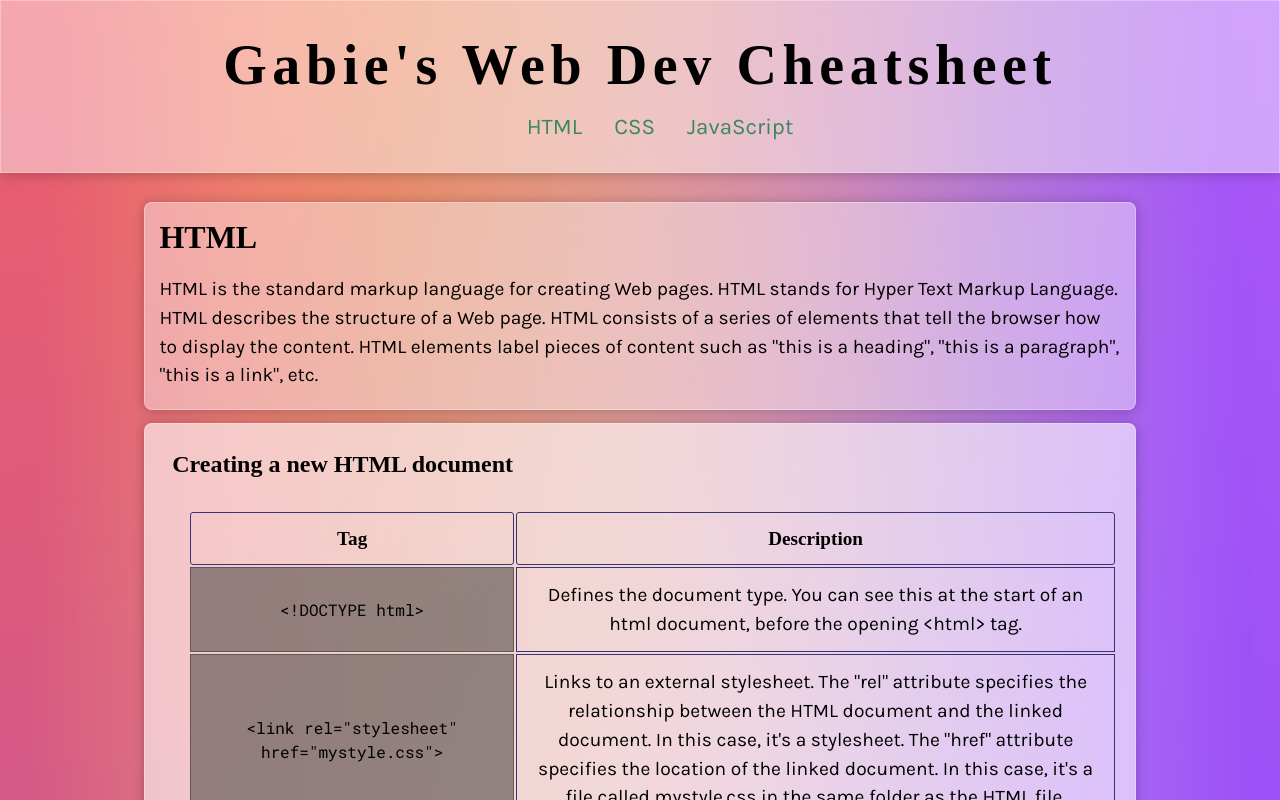
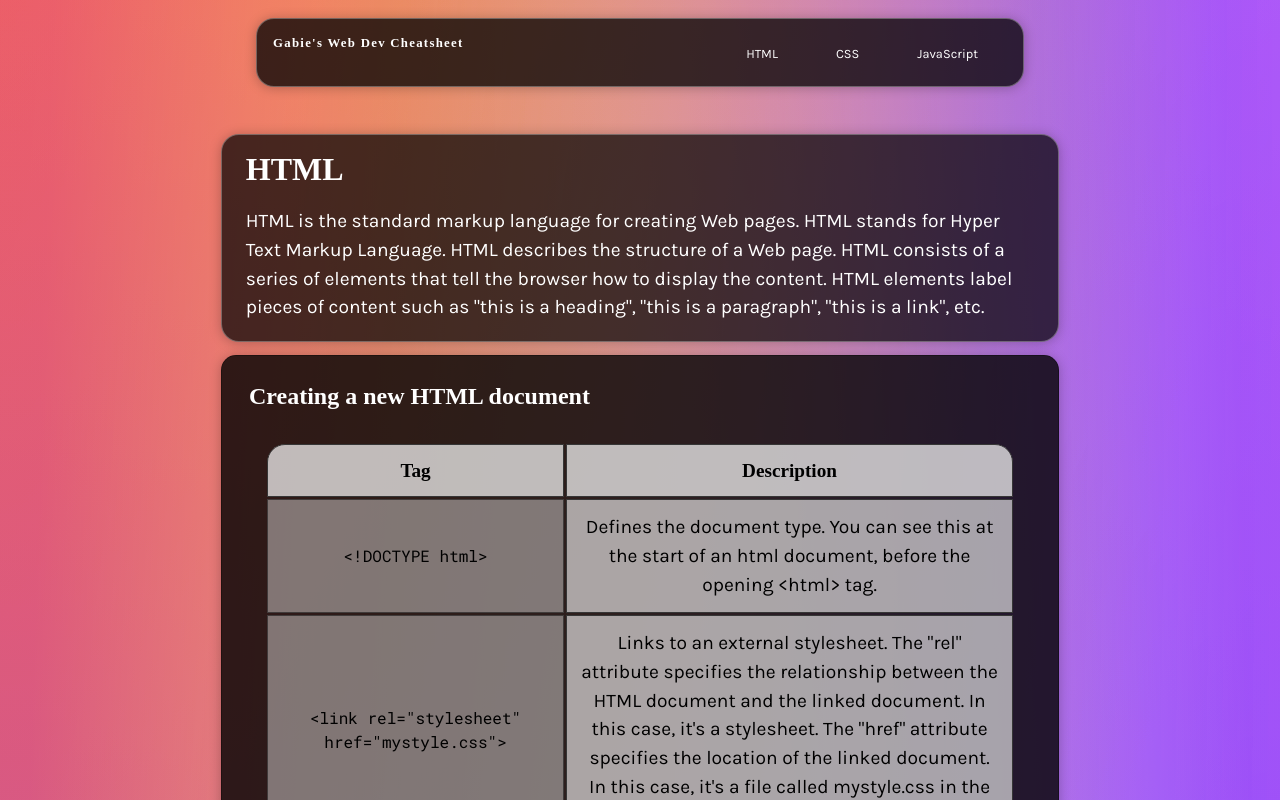
Before and after one commit to gabriella1234567/nixowl.github.io, a plain HTML site: page cheatsheet/index.html in a window 1280 px wide. Shown: the top 800 px of the page. Drawn offline with Linux system fonts and the light colour scheme; a web font is replaced by a local one.

Commit message:
Changed look of cheatsheet and added websiteDesign folder

```diff
--- a/cheatsheet/styles.css
+++ b/cheatsheet/styles.css
@@ -16,46 +16,56 @@ background-blend-mode: screen, color-dodge, overlay, difference, normal;
 header {
     background-color: #fff;
     text-align: center;
-    padding: 1rem;
-    background-color: rgba(255, 255, 255, 0.45);
+    padding: 0.5rem 1rem;
+    background-color: rgba(0, 0, 0, 0.75);
     box-shadow: 0 1px 12px rgba(0, 0, 0, 0.25);
     border: 1px solid rgba(255, 255, 255, 0.3);
-    display: block;
-    max-width: 100%;
-    margin: 0 auto;
+    border-radius: 18px;
+    display: flex;
+    max-width: 60%;
+    margin: 18px auto;
+    flex-flow: row;
+    justify-content: space-between;
+    padding: 0.5rem 1rem;
 }
 
 header h1 {
-    font-size: 3.5rem;
-    margin: 1rem;
+    font-size: 1vw;
     font-family: 'Laila', serif;
     letter-spacing: 0.1em;
+    color: #fff;
 }
 
 header ul {
     list-style: none;
     display: flex;
-    justify-content: center;
+
 }
 
 header ul li {
-    margin: 0 1rem;
+    margin: 0 1.5rem;
+
 }
 
 ul li a {
-    color: #3b8760;
+    color: #fff;
     text-decoration: none;
-    font-size: 1.4rem;
+    font-size: 1vw;
     font-family: 'Karla', sans-serif;
+    border: 5px solid transparent;
+    border-radius: 5px;
+    transition: all 0.3s ease-in-out;
 }
 
 ul li a:hover {
-    color: #154616;
+    background-color: #3d3d3d;
+    border: 5px solid #3d3d3d;
+    border-radius: 5px;
 }
 
 main {
     padding: 1rem;
-    max-width: 82%;
+    max-width: 70%;
     margin: 0 auto;
     display: flex;
     flex-direction: column;
@@ -66,19 +76,29 @@ main h2 {
     font-family: 'Laila', serif;
     padding-top: 1rem;
     margin:0;
+    color: #fff;
 }
 
 main h3 {
     font-size: 1.5rem;
     margin: 1rem;
     font-family: 'Laila', serif;
+    color: #fff;
 }
 
 main p {
     font-size: 1.2rem;
     line-height: 1.5;
     font-family: 'Karla', sans-serif;
+    color: #fff;
+}
 
+.tableDescription {
+    border-radius: 18px;
+    background-color: rgba(0, 0, 0, 0.7);
+    box-shadow: 0 1px 12px rgba(0, 0, 0, 0.25);
+    border: 1px solid rgba(255, 255, 255, 0.3);
+    padding: 0 1.5rem;
 }
 
 section {
@@ -87,54 +107,56 @@ section {
     margin: 0 auto;
 }
 
-.tableDescription {
-    border-radius: 8px;
-    background-color: rgba(255, 255, 255, 0.4);
+.tableCard {
+    border-radius: 15px;
+    background-color: rgba(0, 0, 0, 0.8);
     box-shadow: 0 1px 12px rgba(0, 0, 0, 0.25);
-    border: 1px solid rgba(255, 255, 255, 0.3);
-    padding: 0 0.9rem;
-}
-
-.tableCard {
-    border-radius: 8px;
-    background-color: rgba(255, 255, 255, 0.6);
-    box-shadow: 0 1px 12px rgba(0, 0, 0, 0.25);
-    border: 1px solid rgba(255, 255, 255, 0.3);
+    border: 1px solid rgba(2, 2, 2, 0.3);
     padding: 0.7rem;
     margin: 0.8rem auto;
 }
 
 table {
-    margin: 2em;
-    min-width: 96%;
+    margin: 2em;;
 }
 
 th {
     padding: 0.9rem;
     text-align: center;
-    border: #3a3475 1px solid;
-    border-radius: 3px;
+    border: #363636 1px solid;
+    background-color: rgba(255, 255, 255, 0.7);
     font-size: 1.2rem;
     margin: 1rem;
     font-family: 'Laila', serif;
 }
 
+th:first-of-type {
+    border-radius: 18px 0 0 0;
+}
+
+th:last-of-type {
+    border-radius: 0 18px 0 0;
+}
+
 table td:nth-child(odd) {
-    border: 1px solid rgba(53, 50, 48, 0.5);
-    background-color: rgba(53, 50, 48, 0.5);
+    border: 1px solid rgba(0, 0, 0, 0.5);
+    background-color: rgba(255, 255, 255, 0.4);
     font-family: 'Roboto Mono', monospace;
     font-size: 1em;
     font-style: bold;
+    min-width: 15em;
 }
 
 td {
     padding: 0.8rem;
     text-align: center;
-    border: #3a3475 1px solid;
+    border: #363636 1px solid;
+    background-color: rgba(255, 255, 255, 0.6);
     overflow: wrap;
     font-size: 1.2em;
     line-height: 1.5;
     font-family: 'Karla', sans-serif;
+    color: fff;
 }
 
 caption {
```
Also changed, not shown: cheatsheet/README.md, websiteDesign/index.html (added), websiteDesign/styles.css (added).
